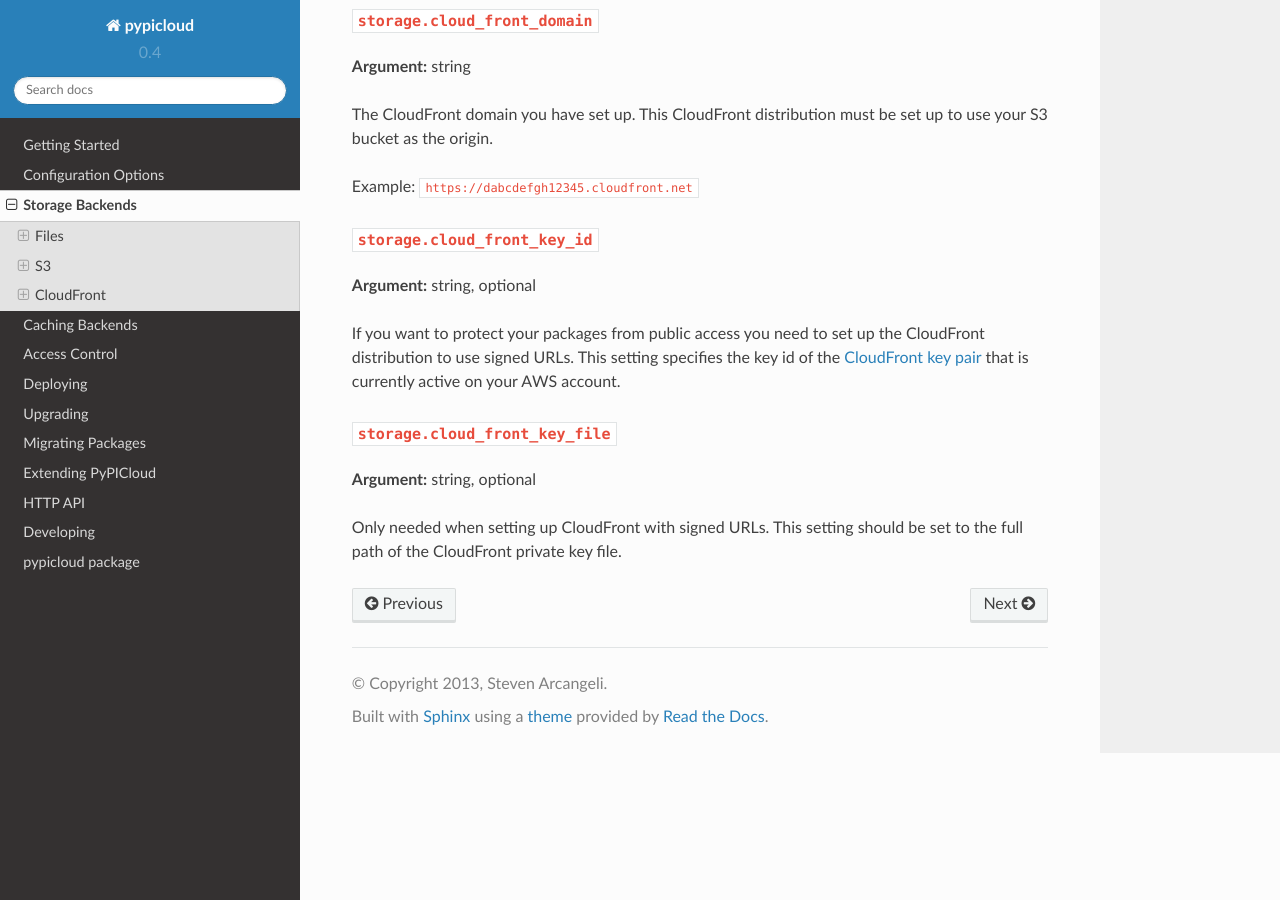
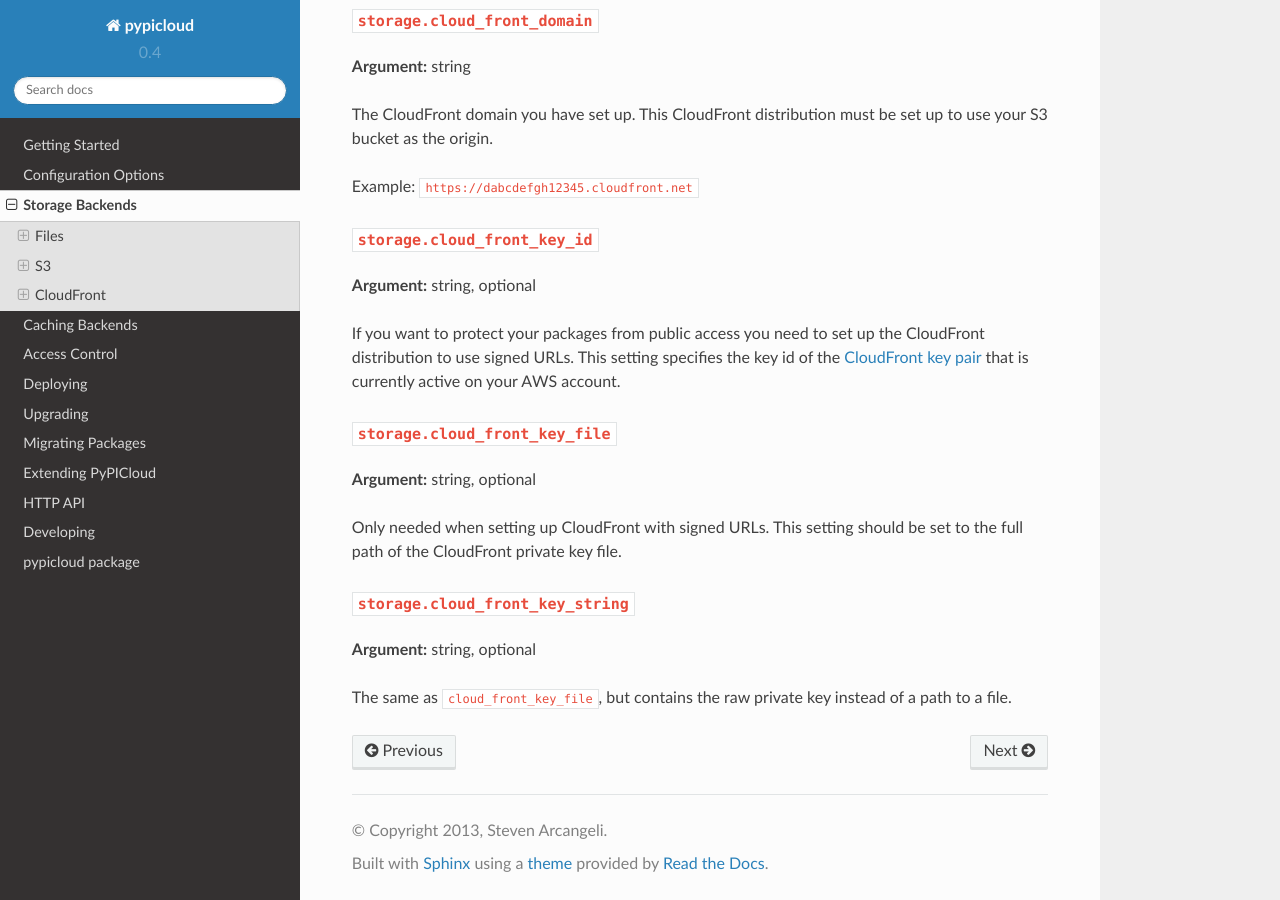
Before and after one commit to stevearc/pypicloud, a Sphinx documentation site: the page built from doc/topics/storage.rst, in a window 1280 px wide and 900 px high, scrolled down 2926 px. Built offline with Sphinx 7.4.7 and the Read the Docs theme 2.0.0, drawn with Linux system fonts in a browser that asks for light colours; pages that are not in the unit, such as notebooks, are missing from menus.

Commit message:
Add missing option to docs

```diff
--- a/doc/topics/storage.rst
+++ b/doc/topics/storage.rst
@@ -145,3 +145,10 @@
 
 Only needed when setting up CloudFront with signed URLs. This setting should be
 set to the full path of the CloudFront private key file.
+
+``storage.cloud_front_key_string``
+~~~~~~~~~~~~~~~~~~~~~~~~~~~~~~~~~~
+**Argument:** string, optional
+
+The same as ``cloud_front_key_file``, but contains the raw private key instead
+of a path to a file.
```
